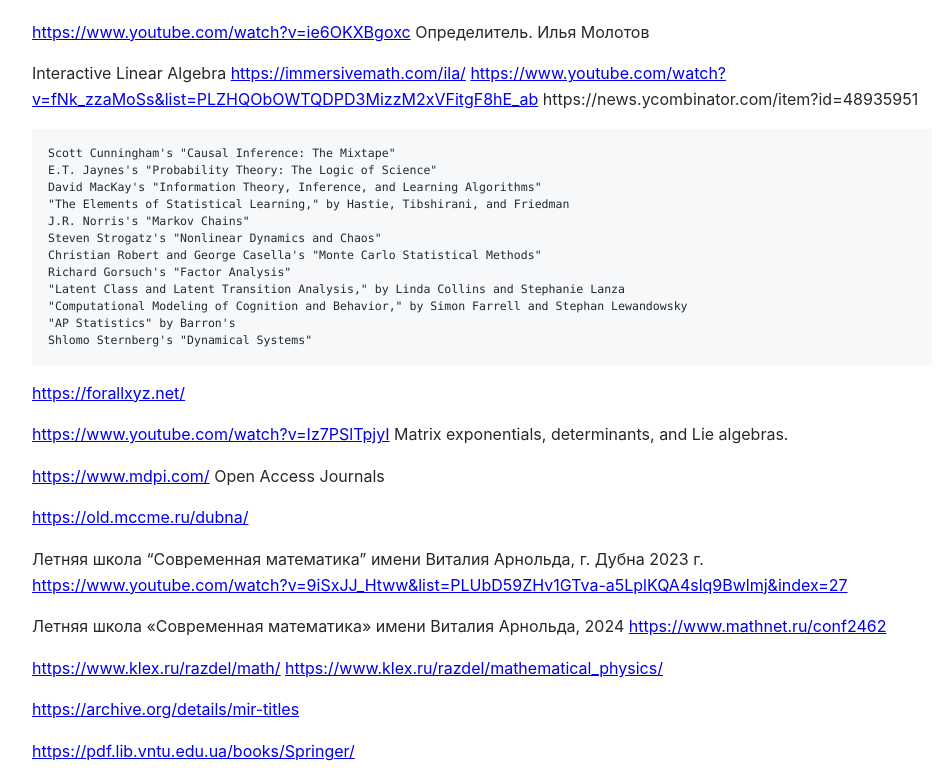
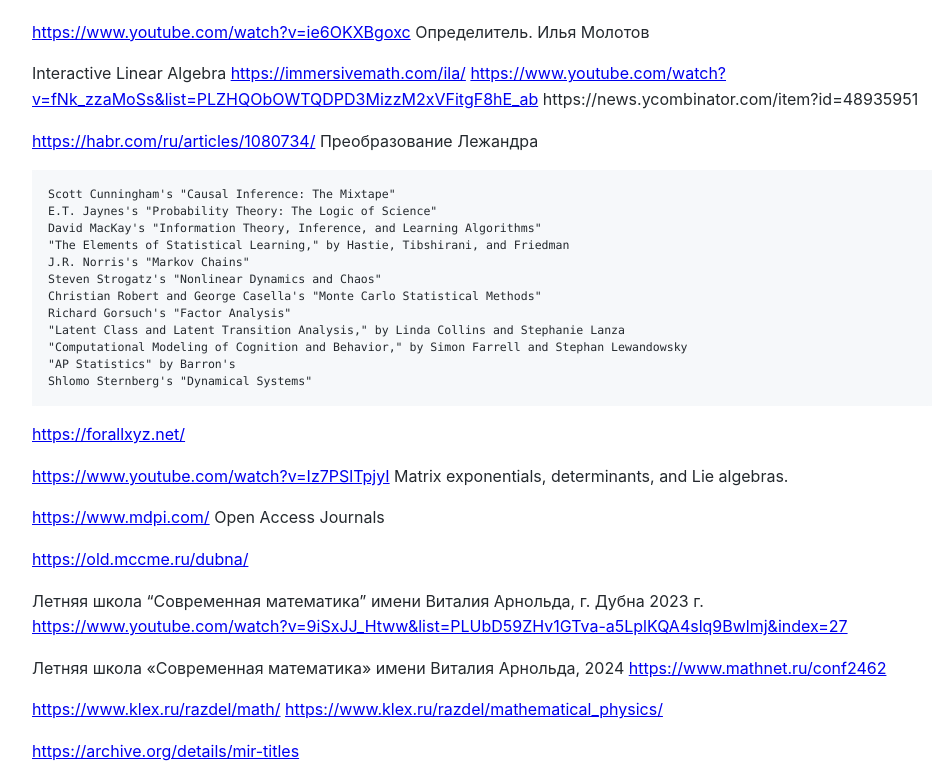
Before and after one commit to Michael-Lubinsky/michael-lubinsky.github.com, a Jekyll site: the page built from math/math.md, in a window 1280 px wide and 900 px high, scrolled down 684 px, cut to the strip 129-900 px from the top of the window. Shown: the whole strip, without its empty margins (158-1106 px from the left). Built offline with Jekyll 4.4.1, drawn with Linux system fonts in a browser that asks for light colours; our own code applies the rules of GitHub Pages for plain Markdown files.

Commit message:
Remove extra line in math.md

````diff
--- a/math/math.md
+++ b/math/math.md
@@ -26,7 +26,7 @@
 Interactive Linear Algebra <https://immersivemath.com/ila/>  <https://www.youtube.com/watch?v=fNk_zzaMoSs&list=PLZHQObOWTQDPD3MizzM2xVFitgF8hE_ab>
 https://news.ycombinator.com/item?id=48935951
 
-
+<https://habr.com/ru/articles/1080734/> Преобразование Лежандра
 ```
 Scott Cunningham's "Causal Inference: The Mixtape"
 E.T. Jaynes's "Probability Theory: The Logic of Science"
````
